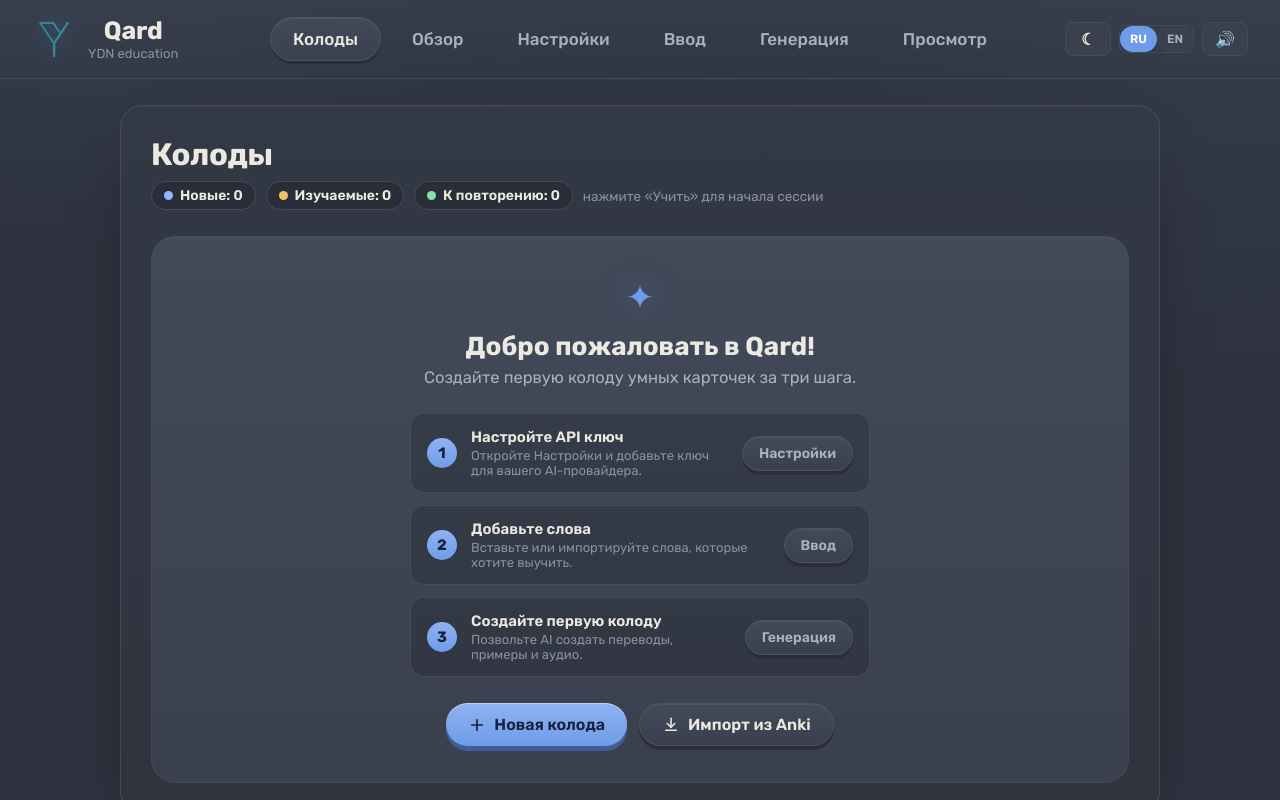
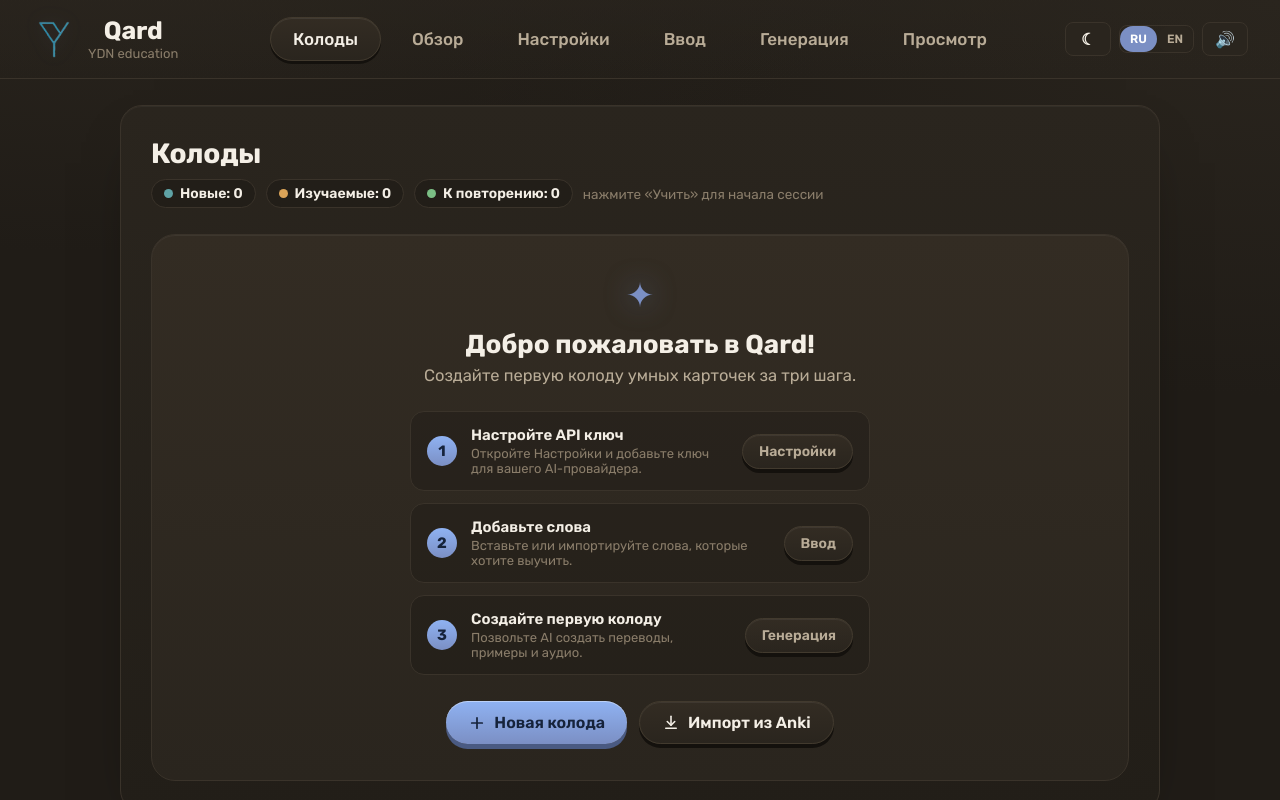
Before and after one commit to danz1ss/Qard, a React app: page / in a window 1280 px wide. Built offline with nearby package versions, Linux system fonts and the light colour scheme.

Commit message:
Токены: тёплая editorial-палитра вместо графита (обе темы)

```diff
--- a/src/renderer/App.css
+++ b/src/renderer/App.css
@@ -1,44 +1,44 @@
 /* ======================================================================
-   Глобальная графитовая тема (mid-tone, игра-головоломка)
-   Единый источник дизайн-токенов.
+   Глобальная тёплая тема — editorial-минимализм (тёмный вариант). Единый источник дизайн-токенов.
    ====================================================================== */
 :root {
-  --bg: #2d323e;
-  --bg-deep: #282c37;
-  --bg-elev: #333845;
-  --surface: #3a404e;
-  --surface-hi: #424959;
-  --border: #4b5365;
-  --border-soft: #444b5b;
+  --bg: #201c17;
+  --bg-deep: #1a1713;
+  --bg-elev: #2a251e;
+  --surface: #2a251e;
+  --surface-hi: #332c23;
+  --border: #423a2e;
+  --border-soft: #3a332a;
 
-  --ivory: #ece9e1;
-  --ivory-dim: #aab0bd;
-  --muted: #8b91a0;
+  --ivory: #f4efe6;
+  --ivory-dim: #b9ac97;
+  --muted: #8a7d6a;
 
-  --new: #8fb6ff;
-  --learn: #f3c168;
-  --due: #84e2ad;
-  --green: #84e2ad;
-  --amber: #f3c168;
+  --new: #5fa3a6;
+  --learn: #dba458;
+  --due: #7bbf85;
+  --green: #7bbf85;
+  --amber: #dba458;
 
-  --accent: #6f9ce8;
-  --accent-hi: #9cbcf6;
-  --accent-press: #5b84cc;
-  --accent-shade: #3f5e96;
-  --accent-soft: rgba(111, 156, 232, 0.14);
+  --accent: #7b8fc4;
+  --accent-hi: #93a4d1;
+  --accent-press: #64769e;
+  --accent-shade: #4a5a82;
+  --accent-soft: rgba(123, 143, 196, 0.16);
+  --on-accent: #1c2136;
 
   --coral: #e8856e;
   --coral-shade: #b85c48;
+  --coral-soft: rgba(232, 133, 110, 0.14);
 
-  --key-shadow: #2a2f3a;
+  --recess: rgba(0, 0, 0, 0.16);
+
+  --key-shadow: #14110d;
   --radius: 16px;
 
-  /* Оверлей-градиент шапки (тема-зависимый) */
-  --header-overlay: linear-gradient(180deg, rgba(58, 64, 78, 0.55) 0%, rgba(45, 50, 62, 0) 100%);
-  /* Нижний край карточки-вкладки (тема-зависимый) */
-  --card-end: #2f343f;
+  --header-overlay: linear-gradient(180deg, rgba(42, 37, 30, 0.55) 0%, rgba(32, 28, 23, 0) 100%);
+  --card-end: #221e18;
 
-  /* Единая шкала отступов (кратные 4px) */
   --space-1: 4px;
   --space-2: 8px;
   --space-3: 12px;
@@ -46,45 +46,56 @@
   --space-5: 24px;
   --space-6: 32px;
   --space-7: 48px;
+  --space-8: 64px;
+
+  --text-xs: 12px;
+  --text-sm: 14px;
+  --text-base: 16px;
+  --text-md: 18px;
+  --text-lg: 22px;
+  --text-xl: 28px;
+  --text-2xl: 36px;
 
   --font: 'Rubik', system-ui, -apple-system, sans-serif;
 }
 
 /* ---------- Светлая тема: переопределение глобальных токенов ---------- */
 :root[data-theme='light'] {
-  --bg: #eef1f6;
-  --bg-deep: #e6eaf1;
-  --bg-elev: #f4f6fa;
-  --surface: #ffffff;
-  --surface-hi: #f0f3f8;
-  --border: #c9d0dd;
-  --border-soft: #d7dde7;
+  --bg: #f4efe6;
+  --bg-deep: #ece5d8;
+  --bg-elev: #fffdf9;
+  --surface: #fffdf9;
+  --surface-hi: #fbf6ee;
+  --border: #e4dcc9;
+  --border-soft: #ece5d5;
 
-  --ivory: #1f2530;
-  --ivory-dim: #51607a;
-  --muted: #6b7689;
+  --ivory: #2b2620;
+  --ivory-dim: #6b6154;
+  --muted: #8a8071;
 
-  --accent: #3f6fd6;
-  --accent-hi: #5e88e6;
-  --accent-press: #335cb4;
-  --accent-soft: rgba(63, 111, 214, 0.12);
+  --accent: #3a4a6b;
+  --accent-hi: #4d5f85;
+  --accent-press: #2c3852;
+  --accent-shade: #22304a;
+  --accent-soft: rgba(58, 74, 107, 0.12);
+  --on-accent: #fffdf9;
 
-  /* Насыщенные статус-цвета: бледные тёмной темы не читаются на белом */
-  --new: #2f63d1;
-  --learn: #c2851a;
-  --due: #1f9d5e;
-  --green: #1f9d5e;
-  --amber: #c2851a;
+  --new: #3d6b6e;
+  --learn: #b5793a;
+  --due: #4d6e50;
+  --green: #4d6e50;
+  --amber: #b5793a;
 
   --coral: #d35f43;
   --coral-shade: #a9442d;
+  --coral-soft: rgba(211, 95, 67, 0.12);
 
-  --key-shadow: #c2cad8;
+  --recess: rgba(43, 38, 32, 0.05);
 
-  /* Светлая шапка: лёгкий белый блик вместо тёмного оверлея */
-  --header-overlay: linear-gradient(180deg, rgba(255, 255, 255, 0.7) 0%, rgba(255, 255, 255, 0) 100%);
-  /* Низ карточки остаётся светлым — текст снизу читается */
-  --card-end: #e6eaf2;
+  --key-shadow: #d8cdb8;
+
+  --header-overlay: linear-gradient(180deg, rgba(255, 253, 249, 0.75) 0%, rgba(255, 253, 249, 0) 100%);
+  --card-end: #ece2d0;
 }
 
 /* Светлая тема: усиление читаемости бренда и навбара */
@@ -110,8 +121,8 @@
   font-family: var(--font);
   color: var(--ivory);
   background:
-    radial-gradient(120% 80% at 8% -10%, #383e4d 0%, rgba(56, 62, 77, 0) 52%),
-    radial-gradient(120% 90% at 100% 0%, #353b49 0%, rgba(53, 59, 73, 0) 55%),
+    radial-gradient(120% 80% at 8% -10%, var(--bg-elev) 0%, transparent 52%),
+    radial-gradient(120% 90% at 100% 0%, var(--bg-elev) 0%, transparent 55%),
     var(--bg);
 }
 
@@ -152,7 +163,7 @@
   width: 32px;
   height: 37px;
   object-fit: contain;
-  filter: drop-shadow(0 0 10px rgba(56, 189, 248, 0.4));
+  filter: drop-shadow(0 0 10px var(--accent-soft));
 }
 .brand-text h1 {
   font-size: 25px;
@@ -219,7 +230,8 @@
 }
 
 .tab-content h2 {
-  font-size: 31px;
+  font-size: var(--text-xl);
+  line-height: 1.25;
   font-weight: 700;
   letter-spacing: -0.01em;
   color: var(--ivory);
@@ -237,7 +249,7 @@
 :where(button:not(.tab)) {
   padding: 11px 22px;
   background: linear-gradient(180deg, var(--accent-hi) 0%, var(--accent) 100%);
-  color: #16233b;
+  color: var(--on-accent);
   border: none;
   border-radius: 999px;
   font-family: var(--font);
```
